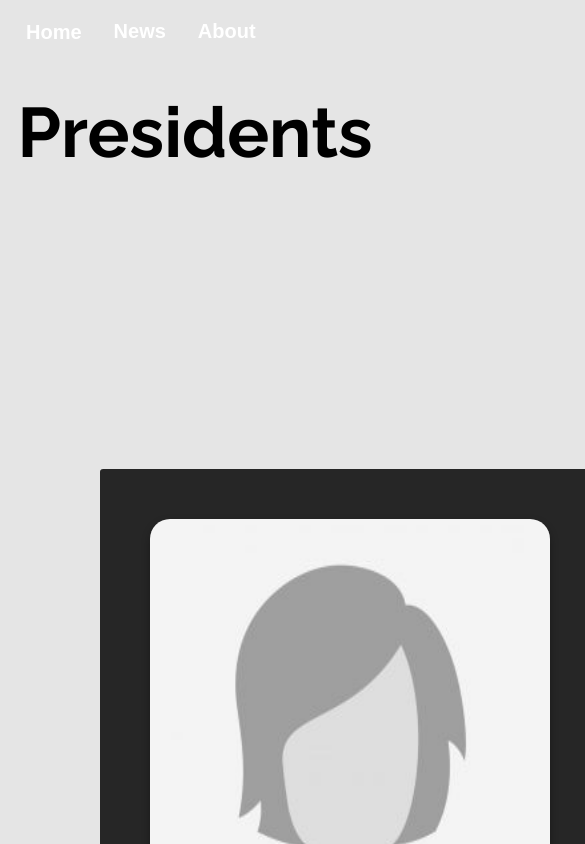
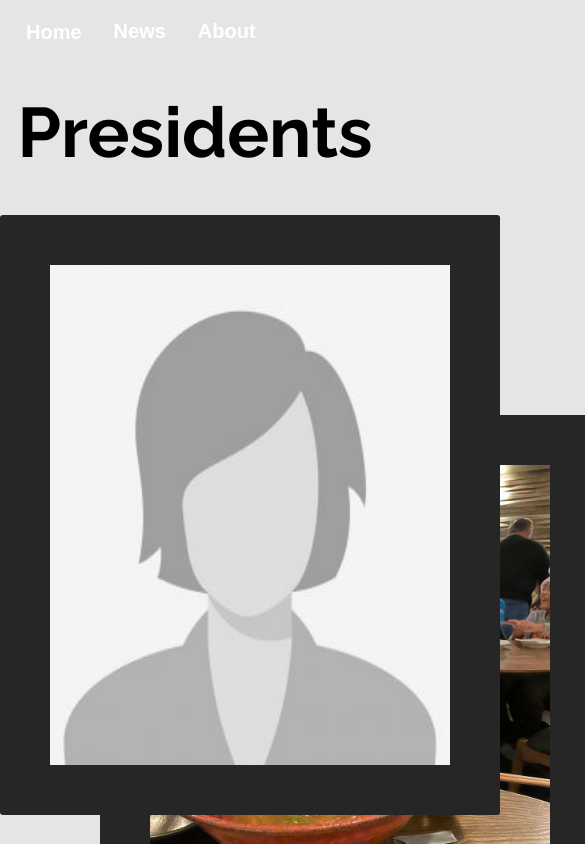
Before and after one commit to axelKeizoStahl/Sophomore-Caucus, a Next.js app: page /about/about-us in a window 390 px wide. Shown: the top 844 px of the page, 585 px wide, since content can reach past the window. Built offline with nearby package versions, Linux system fonts and the light colour scheme.

Commit message:
about us chage and mobile optimization

```diff
--- a/src/app/about/about-us/aboutus.module.css
+++ b/src/app/about/about-us/aboutus.module.css
@@ -1,5 +1,5 @@
 .top {
-  z-index: 1;
+  z-index: 10;
 }
 
 .hidden {
@@ -8,7 +8,7 @@
 
 .presidents {
   text-align: center;
-  height: 1000px;
+  height: fit-content;
   margin-bottom: 100px;
   justify-content: center;
 }
@@ -17,6 +17,18 @@
   font-size: 70px;
   margin-top: 80px;
   margin-bottom: 30px;
+}
+
+.presidentInfo {
+  display: flex;
+  flex-direction: row;
+  justify-content: center;
+  gap: 100px;
+}
+
+.infoContainer {
+  display: flex;
+  flex-direction: column;
 }
 
 .president {
@@ -29,20 +41,23 @@
 }
 
 .Vanna {
-  left: 100px;
-  top: 400px;
+  margin-left: 100px;
+  margin-top: -400px;
 }
 
-.imagecontainer {
+.imageContainer {
   transition: transform .1s;
   background-color: #262626;
   width: 500px;
   height: 600px;
   border-radius: 3px;
   pointer-events: all;
+  display: flex;
+  justify-content: center;
+  align-items: center;
 }
 
-.imagecontainer:hover {
+.imageContainer:hover {
   transform: scale(1.02);
 }
 
@@ -52,16 +67,17 @@
   border-radius: 20px;
 }
 
+.descriptionContainer {
+  justify-content: center;
+  align-items: center;
+  gap: 20px
+}
+
 .description {
-  margin-left: 200px;
   background-color: #404040;
   padding: 40px;
   color: white;
-  margin-right: 30px;
   border-radius: 8px;
-}
-
-.Cayladescription {
 }
 
 .description p {
@@ -101,3 +117,12 @@
 .department:hover {
   transform: scale(1.04);
 }
+
+@media screen and (max-width: 1300px) {
+  .presidentInfo {
+    flex-direction: column;
+  }
+  .infoContainer {
+    justify-content: center;
+  }
+}
--- a/src/app/about/about-us/page.js
+++ b/src/app/about/about-us/page.js
@@ -36,9 +36,10 @@ export default function Page() {
     <div>
       <div className={styles.presidents}>
         <h1>Presidents</h1>
+        <div className={styles.presidentInfo}>
+          <div className={styles.infoContainer}>
             {presidents.map((president, index) => (
-          <div key={`president${index+1}`} className={`${president.name == 'Vanna' ? styles.Vanna : ''} ${styles.president} ${presTop == president.name ? styles.top : ''}`} >
-            <div className={`${styles.imagecontainer} ${president.name == 'Vanna' ? styles.Vanna : ''}`} onClick={() => setPresTop(president.name)}>
+              <div key={`president${index+1}`} className={`${styles.info} ${styles.imageContainer} ${presTop == president.name ? styles.top : ''} ${president.name == 'Vanna' ? styles.Vanna : ''}`} onClick={() => setPresTop(president.name)}>
                 <Image
                   src={president.image}
                   width={400}
@@ -46,12 +47,17 @@ export default function Page() {
                   alt={president.name}
                 />
               </div>
-            <div className={`${president.name == 'Cayla' ? styles.Cayladescription : ''} ${styles.description} ${presTop != president.name ? styles.hidden: ''}`}>
+            ))}
+          </div>
+          <div className={`${styles.descriptionContainer} ${styles.infoContainer}`}>
+            {presidents.map((president, index) => (
+              <div key={`description${index}`} className={`${styles.info} ${styles.description} ${presTop != president.name ? styles.hidden: ''}`}>
                   <h2>{president.name}</h2>
                   <p>{president.description}</p>
                 </div>
+            ))}
           </div>
-        ))}
+        </div>
       </div>
       <div className={styles.departments}>
         <h1>Departments</h1>
@@ -60,8 +66,7 @@ export default function Page() {
             <Link href={`/about/about-us/${department.department.toLowerCase()}`} className={styles.department} key={index}>
               <h3>{department.department}</h3>
             </Link>
-          )
-          )}
+          ))}
         </div>
       </div>
     </div>
```
Lines whose indentation alone changed are shown as unchanged.
